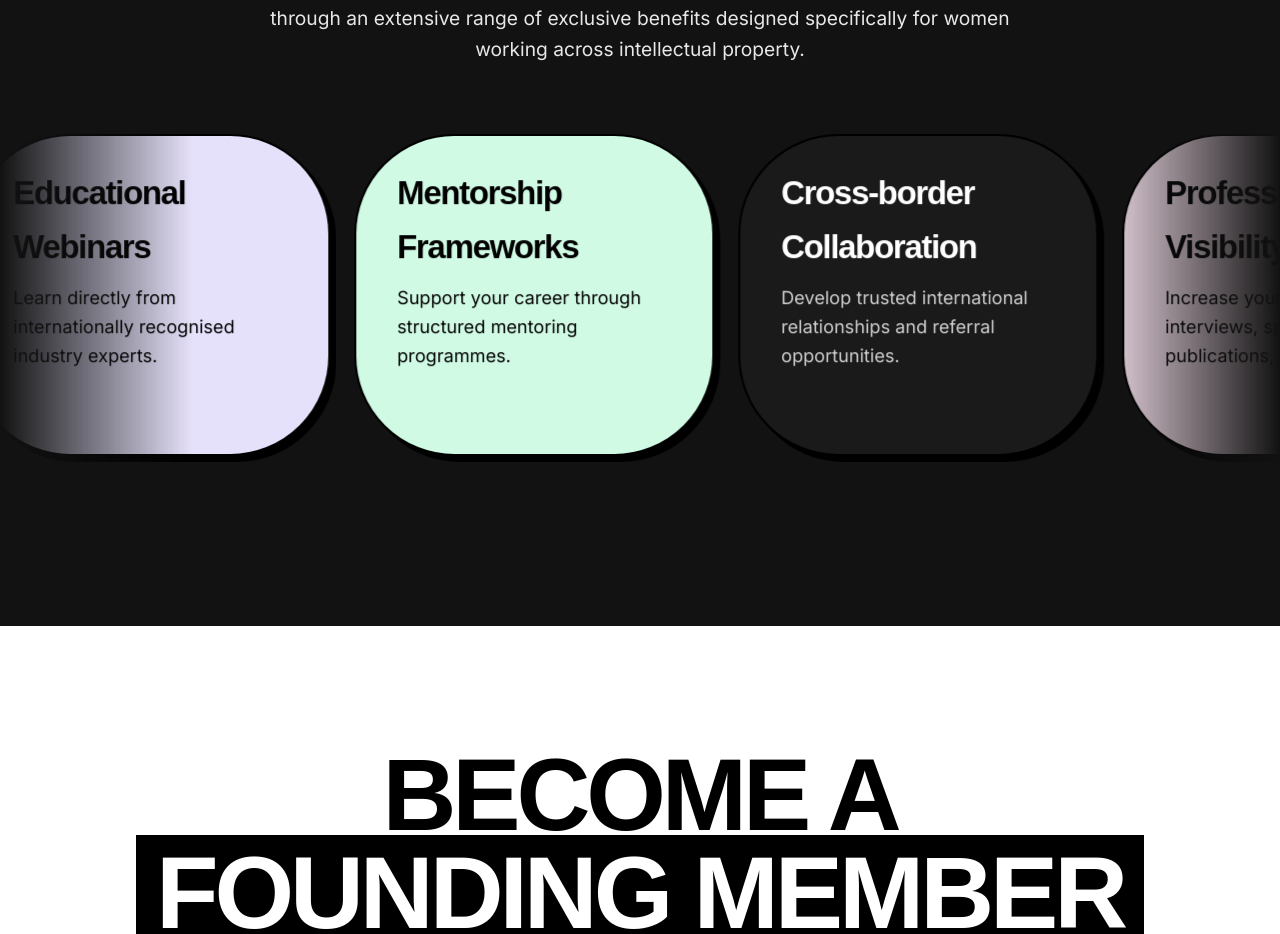
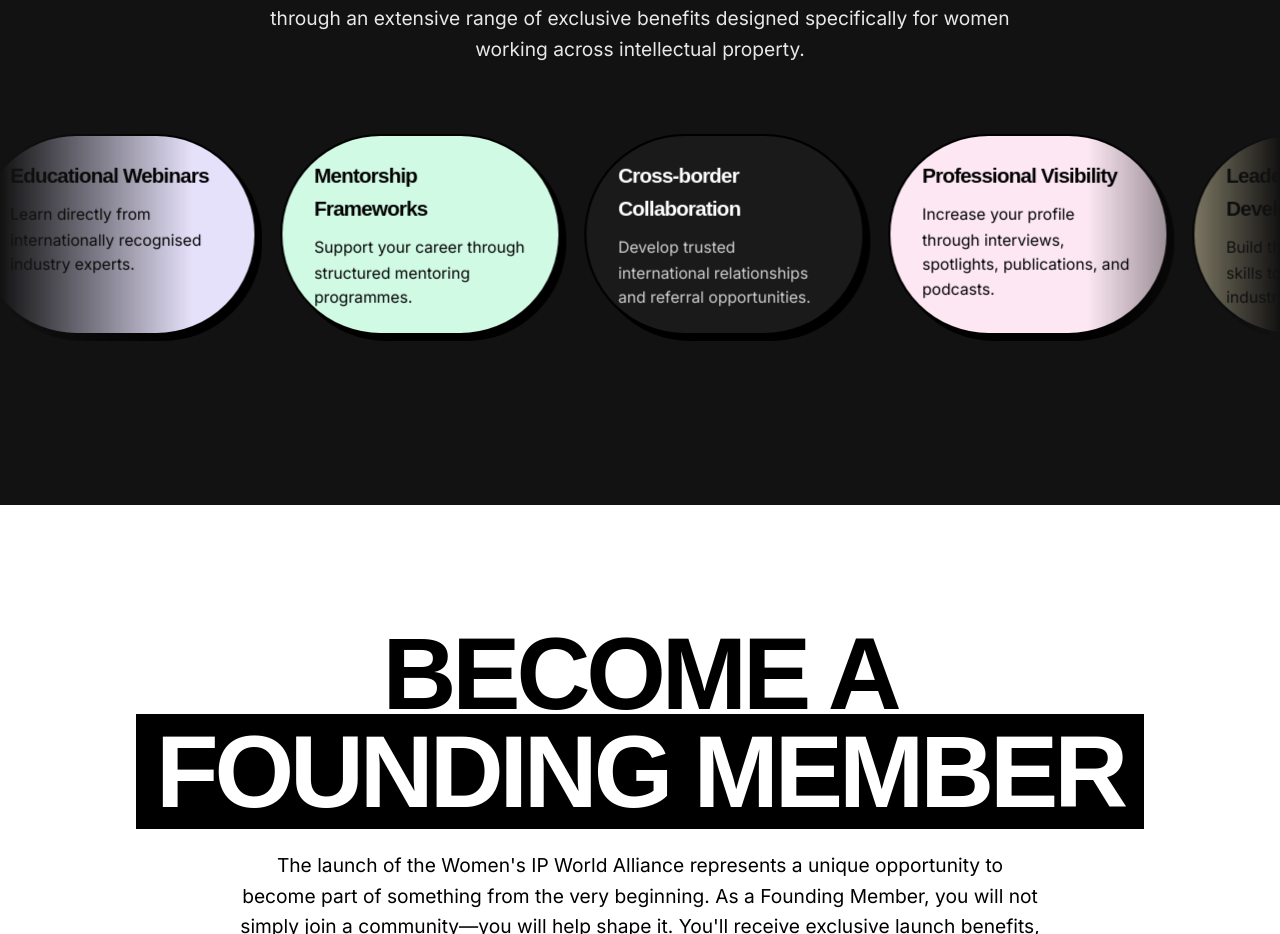
Before and after one commit to northornsmedia/wipa-main, a Next.js app: page / in a window 1280 px wide. Shown: the part 5680-6614 px from the top of the page. Built offline with nearby package versions, Linux system fonts and the light colour scheme; a web font is replaced by a local one.

Commit message:
Reduce physical size and text size of marquee cards

```diff
--- a/src/components/MemberBenefits.tsx
+++ b/src/components/MemberBenefits.tsx
@@ -37,9 +37,9 @@
       <div className="marquee-container" style={{ padding: '10px 0 50px' }}>
         <div className="marquee-content" style={{ animationDuration: '40s', gap: '24px' }}>
           {[...benefits, ...benefits].map((b, i) => (
-            <TiltCard key={i} className={`pill-container ${b.style}`} style={{ width: '360px', flexShrink: 0, padding: '35px 45px', border: '2px solid var(--color-black)', boxShadow: '6px 6px 0px var(--color-black)' }}>
-              <h4 className="heading-md" style={{ marginBottom: '10px', color: b.style === 'bg-charcoal' ? 'var(--color-white)' : 'var(--color-black)' }}>{b.title}</h4>
-              <p style={{ fontSize: '1.1rem', color: b.style === 'bg-charcoal' ? 'rgba(255,255,255,0.8)' : 'var(--color-black)' }}>{b.desc}</p>
+            <TiltCard key={i} className={`pill-container ${b.style}`} style={{ width: '280px', flexShrink: 0, padding: '25px 35px', border: '2px solid var(--color-black)', boxShadow: '6px 6px 0px var(--color-black)' }}>
+              <h4 className="heading-md" style={{ marginBottom: '10px', fontSize: '1.25rem', color: b.style === 'bg-charcoal' ? 'var(--color-white)' : 'var(--color-black)' }}>{b.title}</h4>
+              <p style={{ fontSize: '0.95rem', color: b.style === 'bg-charcoal' ? 'rgba(255,255,255,0.8)' : 'var(--color-black)' }}>{b.desc}</p>
             </TiltCard>
           ))}
         </div>
```
